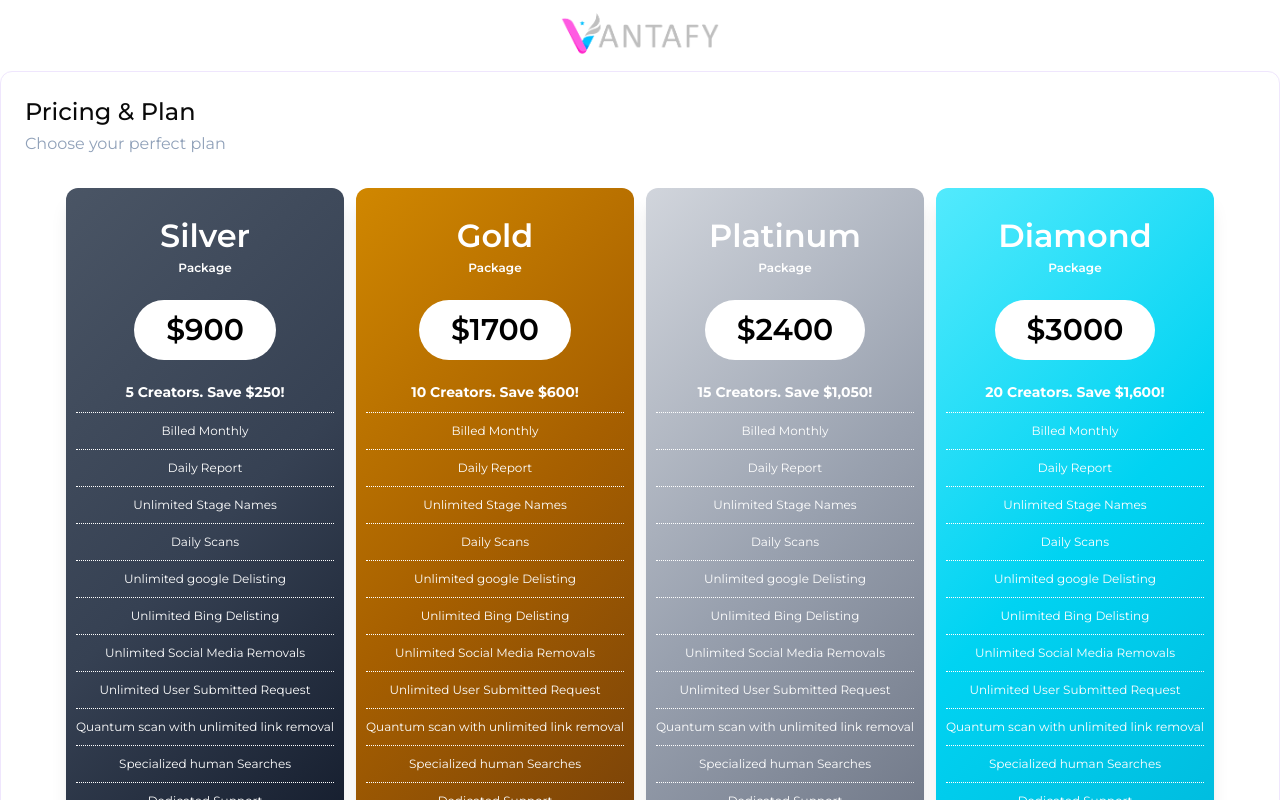
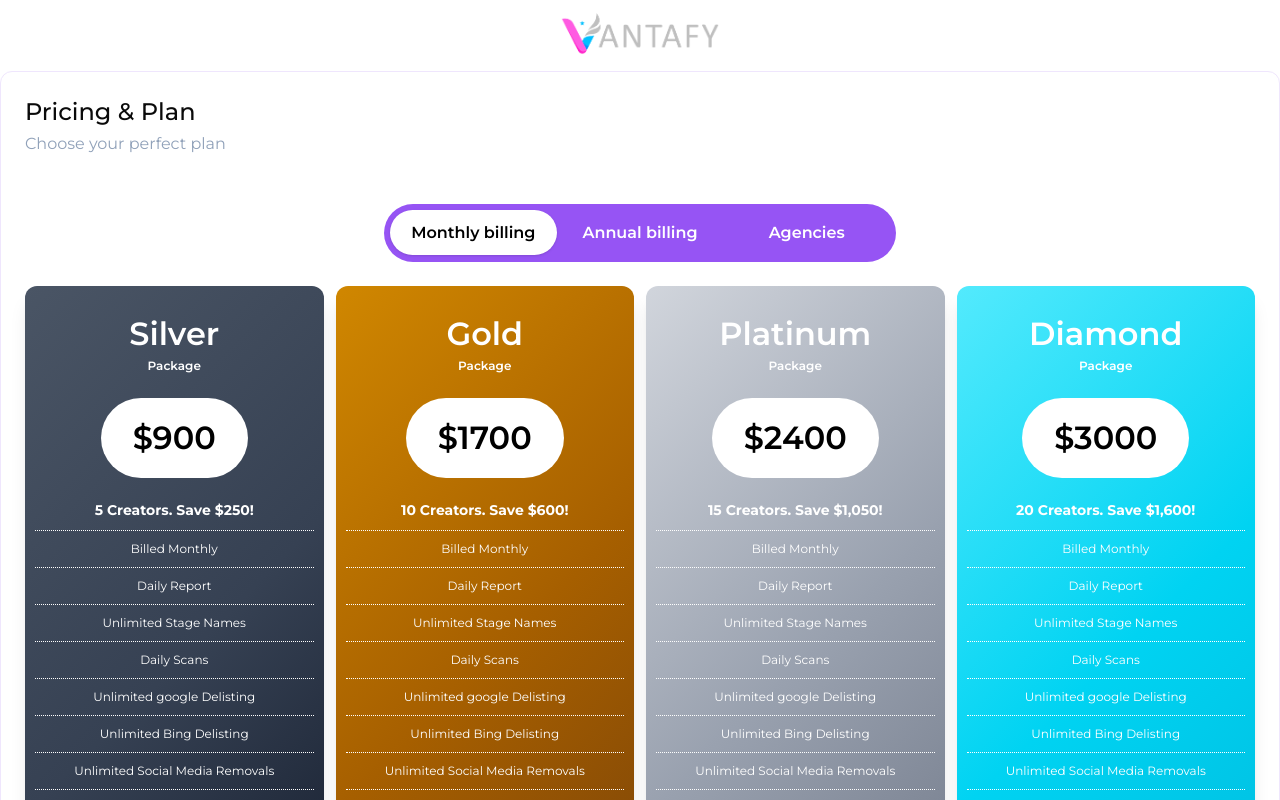
Before and after one commit to raazr62/Vantafy_frontend, a React (Vite) app: page /pricing-plan in a window 1280 px wide. Shown: the top 800 px of the page. Built offline with nearby package versions, Linux system fonts and the light colour scheme.

Commit message:
add: tab for pricing plan page

```diff
--- a/src/pages/PricingPlan.jsx
+++ b/src/pages/PricingPlan.jsx
@@ -1,12 +1,18 @@
-import PricingAndPlanPackages from "@/components/OtherComponent/PricingAndPlanPackages";
 import Logo from "@/shared/LandingShared/Logo";
 import React from "react";
+import { Tabs, TabsContent, TabsList, TabsTrigger } from "@/components/ui/tabs";
+import MonthlyBilling from "@/components/HomeComponent/MonthlyBilling";
+import AnnualBilling from "@/components/HomeComponent/AnnualBilling";
+import AgenciesBilling from "@/components/HomeComponent/AgenciesBilling";
 
 const PricingPlan = () => {
   return (
     <div className="container max-w-7xl mx-auto flex items-center justify-center mt-2 mb-5">
       <div className="w-full h-full flex flex-col">
-        <Logo variant="grayFull" className={"mx-auto mb-3 w-40 shrink-0"} />
+        <Logo
+          variant="grayFull"
+          className={"mx-auto mb-3 w-40 shrink-0 sticky top-0"}
+        />
         <div className="rounded-[12px] border border-[#EFE6FD] flex flex-col p-6 flex-1">
           <div className="shrink-0">
             <p className="text-2xl font-medium">Pricing & Plan</p>
@@ -15,7 +21,24 @@ const PricingPlan = () => {
             </p>
           </div>
           <div className="flex justify-center flex-1 w-full mt-4 pb-4">
-            <PricingAndPlanPackages />
+            <Tabs defaultValue="monthly-billing" className="w-full mt-8">
+              <TabsList className={"min-w-lg mx-auto"}>
+                <TabsTrigger value="monthly-billing">
+                  Monthly billing
+                </TabsTrigger>
+                <TabsTrigger value="annual-billing">Annual billing</TabsTrigger>
+                <TabsTrigger value="agencies">Agencies</TabsTrigger>
+              </TabsList>
+              <TabsContent value="monthly-billing">
+                <MonthlyBilling />
+              </TabsContent>
+              <TabsContent value="annual-billing">
+                <AnnualBilling />
+              </TabsContent>
+              <TabsContent value="agencies">
+                <AgenciesBilling />
+              </TabsContent>
+            </Tabs>
           </div>
         </div>
       </div>
```
